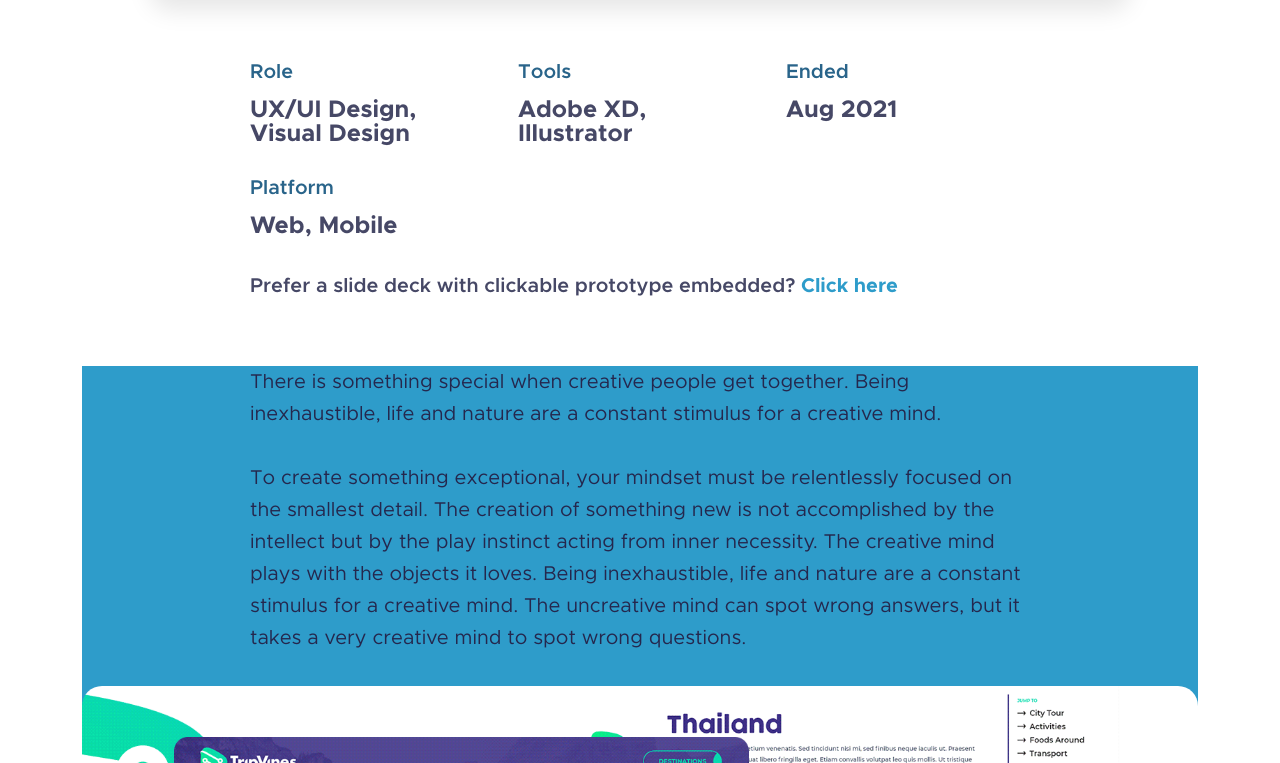
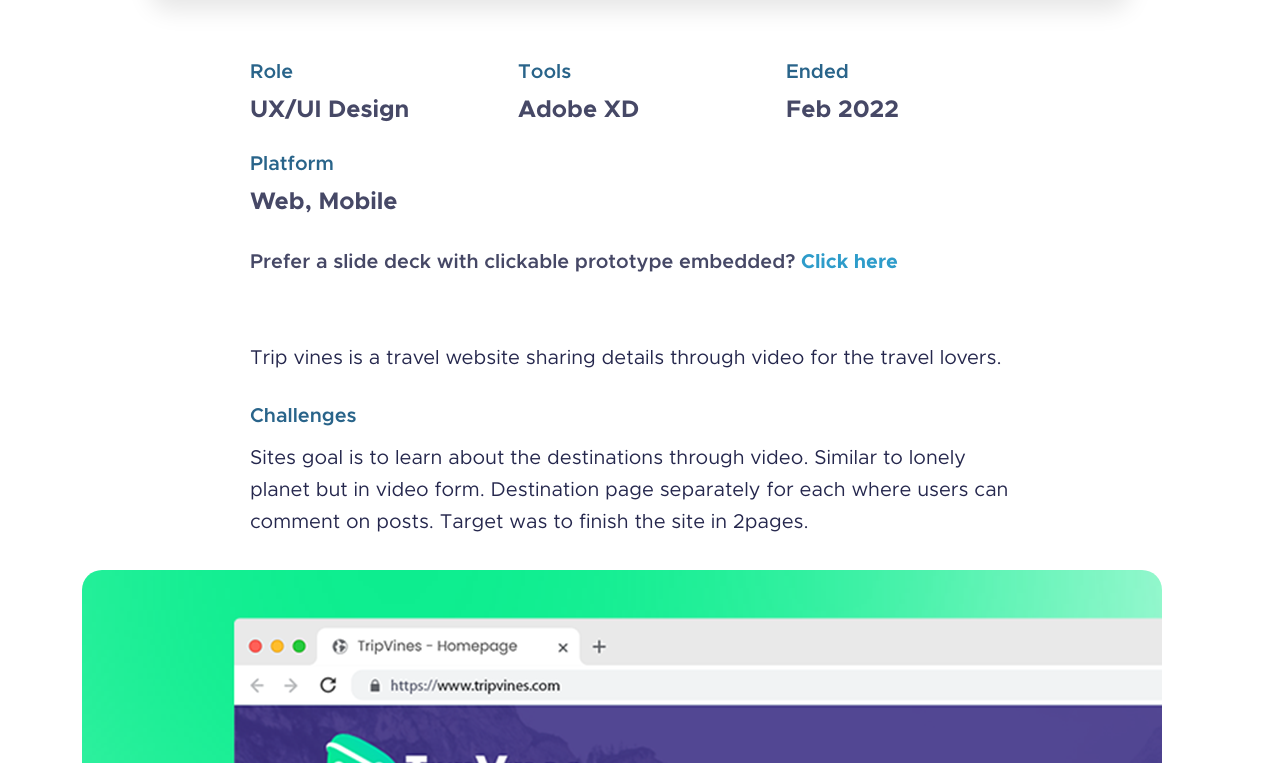
Before and after one commit to ihossain9595/mahmood-hossain-v2, a plain HTML site: page single.html in a window 1280 px wide. Shown: the part 1017-1780 px from the top of the page. Drawn offline with Linux system fonts and the light colour scheme.

Commit message:
Removed flex option from single page description

```diff
--- a/css/style.css
+++ b/css/style.css
@@ -259,26 +259,38 @@
   color: #2e9cca;
 }
 
-.single_description-box {
-  background-color: #2e9cca;
-  display: flex;
-  flex-direction: column;
-  align-items: center;
-  gap: 3.2rem;
-}
-
 .single_text-description {
   max-width: 78rem;
+  margin-left: auto;
+  margin-right: auto;
   font-size: 2rem;
   font-weight: 400;
   line-height: 1.6;
   color: #25274d;
+  margin-bottom: 3.2rem;
 }
 
-.single_image-secondary {
+.single_heading-description {
+  max-width: 78rem;
+  margin-left: auto;
+  margin-right: auto;
+  font-size: 2rem;
+  font-weight: 600;
+  color: #29648a;
+  margin-bottom: 1.6rem;
+}
+
+.single_image-description {
   display: block;
   max-width: 100%;
   border-radius: 20px;
+  margin-bottom: 3.2rem;
+}
+
+.single_text-description:last-child,
+.single_heading-description:last-child,
+.single_image-secondary:last-child {
+  margin-bottom: 0;
 }
 /* ---------- Single ---------- */
 /* ---------------------------- */
--- a/single.html
+++ b/single.html
@@ -56,15 +56,15 @@
           <div class="single_details-box fixed-container--780 grid grid-column--3">
             <div class="single_detail-box">
               <h2 class="single_heading-secondary">Role</h2>
-              <p class="single_text-secondary">UX/UI Design, Visual Design</p>
+              <p class="single_text-secondary">UX/UI Design</p>
             </div>
             <div class="single_detail-box">
               <h2 class="single_heading-secondary">Tools</h2>
-              <p class="single_text-secondary">Adobe XD, Illustrator</p>
+              <p class="single_text-secondary">Adobe XD</p>
             </div>
             <div class="single_detail-box">
               <h2 class="single_heading-secondary">Ended</h2>
-              <p class="single_text-secondary">Aug 2021</p>
+              <p class="single_text-secondary">Feb 2022</p>
             </div>
             <div class="single_detail-box">
               <h2 class="single_heading-secondary">Platform</h2>
@@ -74,14 +74,14 @@
           </div>
           <!-- Body -->
           <div class="single_description-box">
-            <p class="single_text-description">There is something special when creative people get together. Being inexhaustible, life and nature are a constant stimulus for a creative mind.</p>
+            <p class="single_text-description">Trip vines is a travel website sharing details through video for the travel lovers.</p>
+            <h2 class="single_heading-description">Challenges</h2>
+            <p class="single_text-description">Sites goal is to learn about the destinations through video. Similar to lonely planet but in video form. Destination page separately for each where users can comment on posts. Target was to finish the site in 2pages.</p>
+            <img class="single_image-description" src="img/Step-2.png" alt="Step 2" />
+            <h2 class="single_heading-description">What I did</h2>
             <p class="single_text-description">
-              To create something exceptional, your mindset must be relentlessly focused on the smallest detail. The creation of something new is not accomplished by the intellect but by the play instinct acting from inner necessity. The creative mind plays with the objects it loves. Being inexhaustible, life and nature are a constant stimulus for a creative mind. The uncreative mind can spot wrong answers, but it takes a very creative mind to spot wrong questions.
-            </p>
-            <img class="single_image-secondary" src="img/demo-1.png" alt="Demo 1" />
-            <p class="single_text-description">
-              Nullam ipsum lacus, feugiat et mauris sit amet, sodales facilisis odio. Sed eu feugiat sem. Nam pellentesque ornare sem id luctus. Proin in pulvinar nulla. Suspendisse accumsan commodo est eu blandit. Fusce in condimentum quam. Nulla nec iaculis tellus. In hac habitasse platea dictumst. Nulla velit leo, convallis vitae ligula quis, tempor mattis dolor. Ut in odio venenatis, finibus erat ac, faucibus neque. Praesent sed justo lacus. Integer vel magna fringilla, tincidunt est eu,
-              molestie orci. Phasellus malesuada dui nibh, vitae scelerisque odio luctus a. Class aptent taciti sociosqu ad litora torquent per conubia nostra, per inceptos himenaeos. Praesent ipsum odio, tincidunt id erat sed, mollis egestas lectus. Vestibulum et velit ac quam vulputate dapibus in eget felis.
+              Going through the process there was challenges that only video will not help to understand users about what they are going to watch. I come up with a simple solution in homepage to show the destinations with country and a title which will help the user to understand more clearly. 2 pages was not enough for the site so I offered a destination page were all the destinations will show separately rather than all in homepage. Lastly the destination page were all locations will show the
+              details of each. I came up with an idea of dropdown were users can select the locations in the same page.
             </p>
           </div>
         </div>
```
Also changed, not shown: work.html (+1 -1 lines), img/Step-2.png (added).
